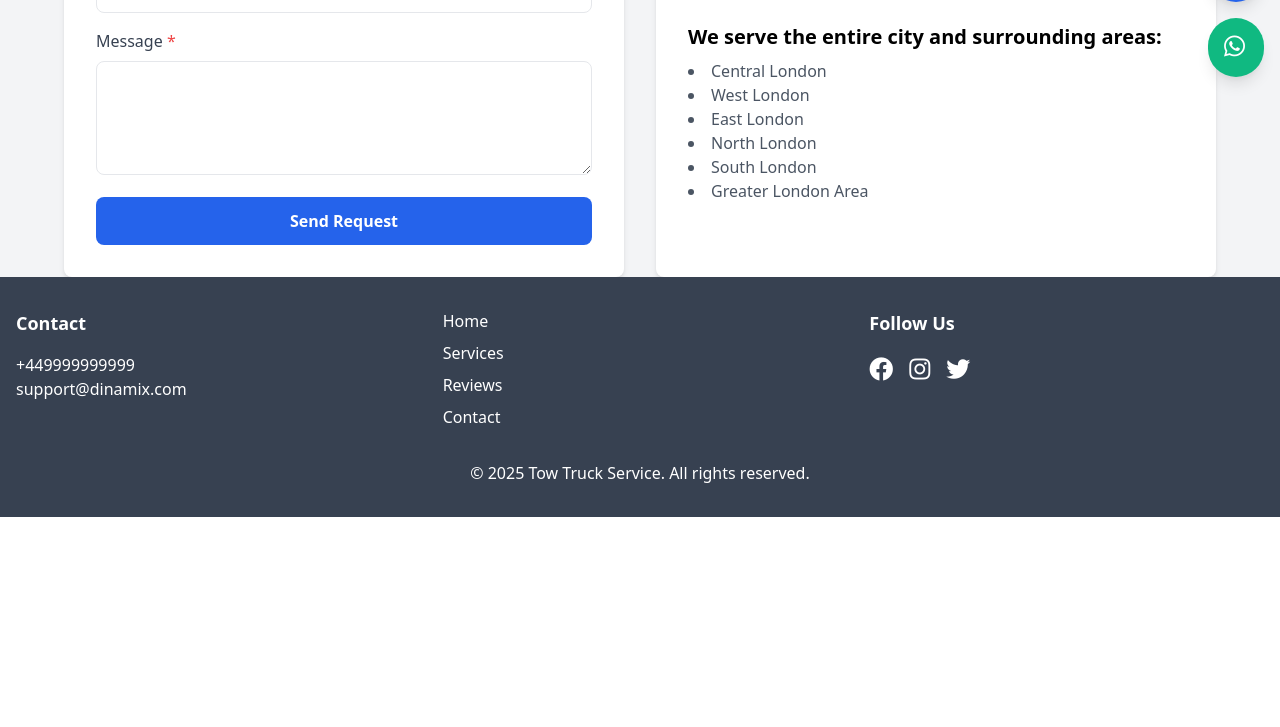
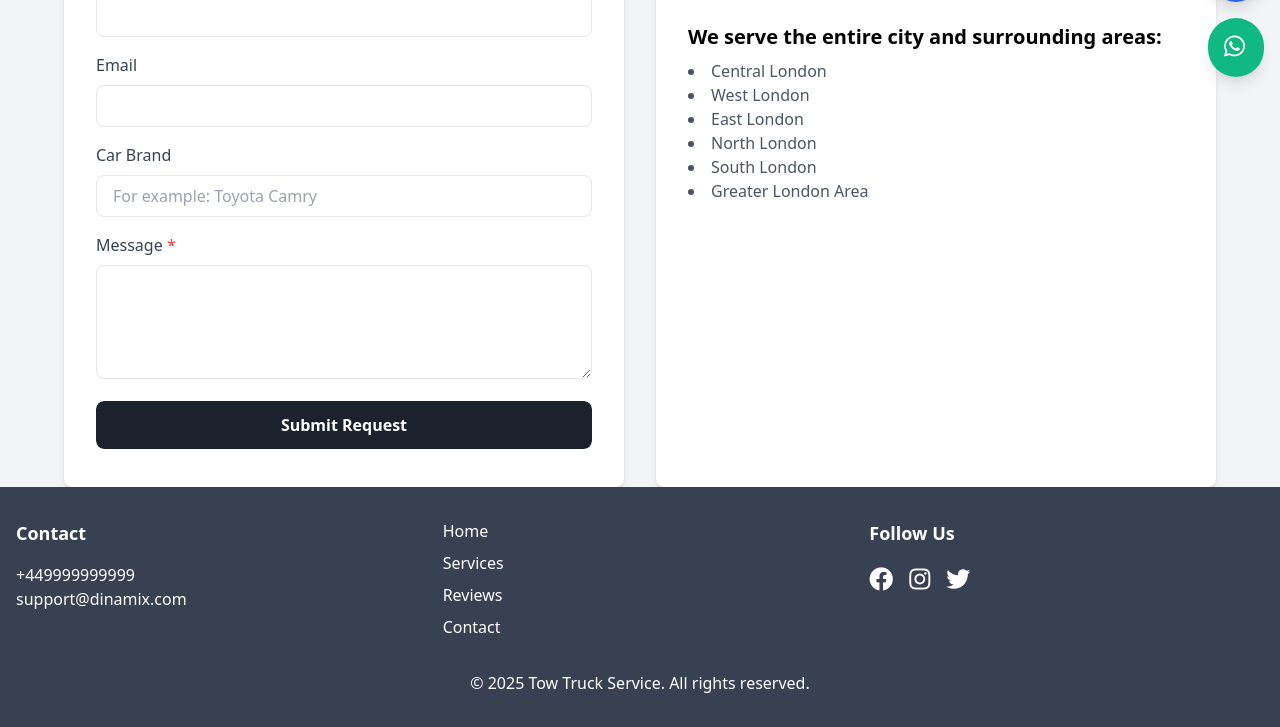
Before and after one commit to Mr-Fulani/recovery_app, a Django app: page /contact/ in a window 1280 px wide. Shown: the part 707-1434 px from the top of the page. Before the commit the page ends 1224 px from the top, so only its background shows below. Run offline with Django 5.2, Linux system fonts and the light colour scheme.

Commit message:
Stable version 3.2 order button

```diff
--- a/recovery_app/templates/contact_page.html
+++ b/recovery_app/templates/contact_page.html
@@ -9,6 +9,7 @@
 
 {% block extra_css %}
 <link rel="stylesheet" href="{% static 'recovery_app/css/main.css' %}">
+<link rel="stylesheet" href="{% static 'recovery_app/css/animated-order-button.css' %}"> {# Добавлено #}
 {% endblock %}
 
 {% block content %}
@@ -57,29 +58,9 @@
                     </div>
                 </div>
 
-                <h3 class="text-xl font-bold mt-8 mb-4">Contact Form</h3>
-                <form action="{% url 'recovery_app:contact' %}" method="post">
-                    {% csrf_token %}
-                    <div class="mb-4">
-                        <label for="name" class="block text-gray-700 mb-2">Your Name <span class="text-red-500">*</span></label>
-                        <input type="text" id="name" name="name" required
-                               class="w-full px-4 py-2 border rounded-lg focus:outline-none focus:border-blue-500">
-                    </div>
-                    <div class="mb-4">
-                        <label for="phone" class="block text-gray-700 mb-2">Phone <span class="text-red-500">*</span></label>
-                        <input type="tel" id="phone" name="phone" required
-                               class="w-full px-4 py-2 border rounded-lg focus:outline-none focus:border-blue-500">
-                    </div>
-                    <div class="mb-4">
-                        <label for="message" class="block text-gray-700 mb-2">Message <span class="text-red-500">*</span></label>
-                        <textarea id="message" name="message" rows="4" required
-                                  class="w-full px-4 py-2 border rounded-lg focus:outline-none focus:border-blue-500"></textarea>
-                    </div>
-                    <button type="submit"
-                            class="w-full bg-blue-600 text-white py-3 rounded-lg font-bold hover:bg-blue-700 transition-colors btn-hover-effect">
-                        Send Request
-                    </button>
-                </form>
+                <div class="mt-8"> {# Добавлена обертка для формы, чтобы не нарушать отступы #}
+                    {% include 'includes/contact_form.html' %}
+                </div>
             </div>
         </div>
 
@@ -112,5 +93,6 @@
 {% endblock %}
 
 {% block extra_js %}
+    <script src="{% static 'recovery_app/js/animated-order-button.js' %}"></script> {# Добавлено #}
     <script src="{% static 'recovery_app/js/main.js' %}"></script>
 {% endblock %}
--- /dev/null
+++ b/recovery_app/templates/includes/contact_form.html
@@ -0,0 +1,49 @@
+{% load static %}
+
+<h2 class="text-3xl font-bold text-center mb-8">Order a Tow Truck</h2>
+<form method="post" action="{% url 'recovery_app:contact' %}" class="max-w-lg mx-auto" id="orderForm"> {# Добавил id="orderForm" #}
+    {% csrf_token %}
+    <div class="mb-4">
+        <label for="name" class="block text-gray-700 mb-2">Your Name <span class="text-red-500">*</span></label>
+        <input type="text" id="name" name="name" required
+               class="w-full px-4 py-2 border rounded-lg focus:outline-none focus:border-blue-500 form-input">
+    </div>
+    <div class="mb-4">
+        <label for="phone" class="block text-gray-700 mb-2">Phone <span class="text-red-500">*</span></label>
+        <input type="tel" id="phone" name="phone" required
+               class="w-full px-4 py-2 border rounded-lg focus:outline-none focus:border-blue-500 form-input">
+    </div>
+    <div class="mb-4">
+        <label for="email" class="block text-gray-700 mb-2">Email</label>
+        <input type="email" id="email" name="email"
+               class="w-full px-4 py-2 border rounded-lg focus:outline-none focus:border-blue-500 form-input">
+    </div>
+    <div class="mb-4">
+        <label for="car_brand" class="block text-gray-700 mb-2">Car Brand</label>
+        <input type="text" id="car_brand" name="car_brand" placeholder="For example: Toyota Camry"
+               class="w-full px-4 py-2 border rounded-lg focus:outline-none focus:border-blue-500 form-input">
+    </div>
+    <div class="mb-4">
+        <label for="message" class="block text-gray-700 mb-2">Message <span class="text-red-500">*</span></label>
+        <textarea id="message" name="message" rows="4" required
+                  class="w-full px-4 py-2 border rounded-lg focus:outline-none focus:border-blue-500 form-input"></textarea>
+    </div>
+    <button type="submit" class="order-btn" id="orderBtn">
+        <span class="default">Submit Request</span>
+        <span class="success">Request Sent
+            <svg viewBox="0 0 12 10">
+                <polyline points="1.5 6 4.5 9 10.5 1"></polyline>
+            </svg>
+        </span>
+        <div class="box"></div>
+        <div class="truck">
+            <div class="back"></div>
+            <div class="front">
+                <div class="window"></div>
+            </div>
+            <div class="light top"></div>
+            <div class="light bottom"></div>
+        </div>
+        <div class="lines"></div>
+    </button>
+</form>
--- a/recovery_app/views.py
+++ b/recovery_app/views.py
@@ -14,18 +14,18 @@ from django.utils.html import strip_tags
 from django.views.decorators.http import require_http_methods
 from wagtail.models import Page
 from .models import Review, ServiceRequest, WorkPhoto, HomePage
-# Добавьте импорт для кэширования
+# Add import for caching
 from django.views.decorators.cache import cache_page
 
 
-@cache_page(60 * 15)  # Кэшировать страницу на 15 минут (60 секунд * 15)
+@cache_page(60 * 15)  # Cache the page for 15 minutes (60 seconds * 15)
 def home(request):
     """
     Render the homepage using Wagtail's HomePage model and display reviews, statistics, and work photos.
     """
     page = HomePage.objects.live().first()
-    reviews = Review.objects.filter(is_approved=True)[:3]  # Ограничение до 3 отзывов
-    work_photos = WorkPhoto.objects.filter(is_published=True)[:6]  # Ограничение до 6 фото
+    reviews = Review.objects.filter(is_approved=True)[:3]  # Limit to 3 reviews
+    work_photos = WorkPhoto.objects.filter(is_published=True)[:6]  # Limit to 6 photos
     average_rating = Review.objects.filter(is_approved=True).aggregate(
         avg_rating=models.Avg('rating')
     )['avg_rating'] or 4.8
@@ -72,14 +72,14 @@ def contact(request):
             message=message
         )
 
-        # Отправка уведомления на email
-        subject = 'Новая заявка на эвакуацию'
+        # Send email notification
+        subject = 'New Evacuation Request'
         html_message = render_to_string('email/service_request.html', {
             'service_request': service_request
         })
         plain_message = strip_tags(html_message)
         from_email = settings.DEFAULT_FROM_EMAIL
-        to_email = settings.EMAIL_ADMIN
+        to_email = settings.SUPPORT_EMAIL
 
         send_mail(
             subject,
@@ -90,7 +90,7 @@ def contact(request):
             fail_silently=False,
         )
 
-        messages.success(request, 'Ваша заявка успешно отправлена! Мы свяжемся с вами в ближайшее время.')
+        messages.success(request, 'Your request has been successfully submitted! We will contact you shortly.')
         return redirect('recovery_app:contact')
 
     context = {
@@ -109,7 +109,7 @@ def reviews(request):
         rating = request.POST.get('rating')
         text = request.POST.get('text')
 
-        # Создаем отзыв
+        # Create review
         Review.objects.create(
             name=name,
             email=email,
@@ -117,7 +117,7 @@ def reviews(request):
             text=text
         )
 
-        messages.success(request, 'Спасибо за ваш отзыв! Он будет опубликован после проверки.')
+        messages.success(request, 'Thank you for your review! It will be published after moderation.')
         return redirect('recovery_app:reviews')
 
     reviews = Review.objects.filter(is_approved=True)
```
Also changed, not shown: recovery_app/templates/home_page.html (+1 -54 lines), recovery_site/settings.py (+14 -3 lines).
